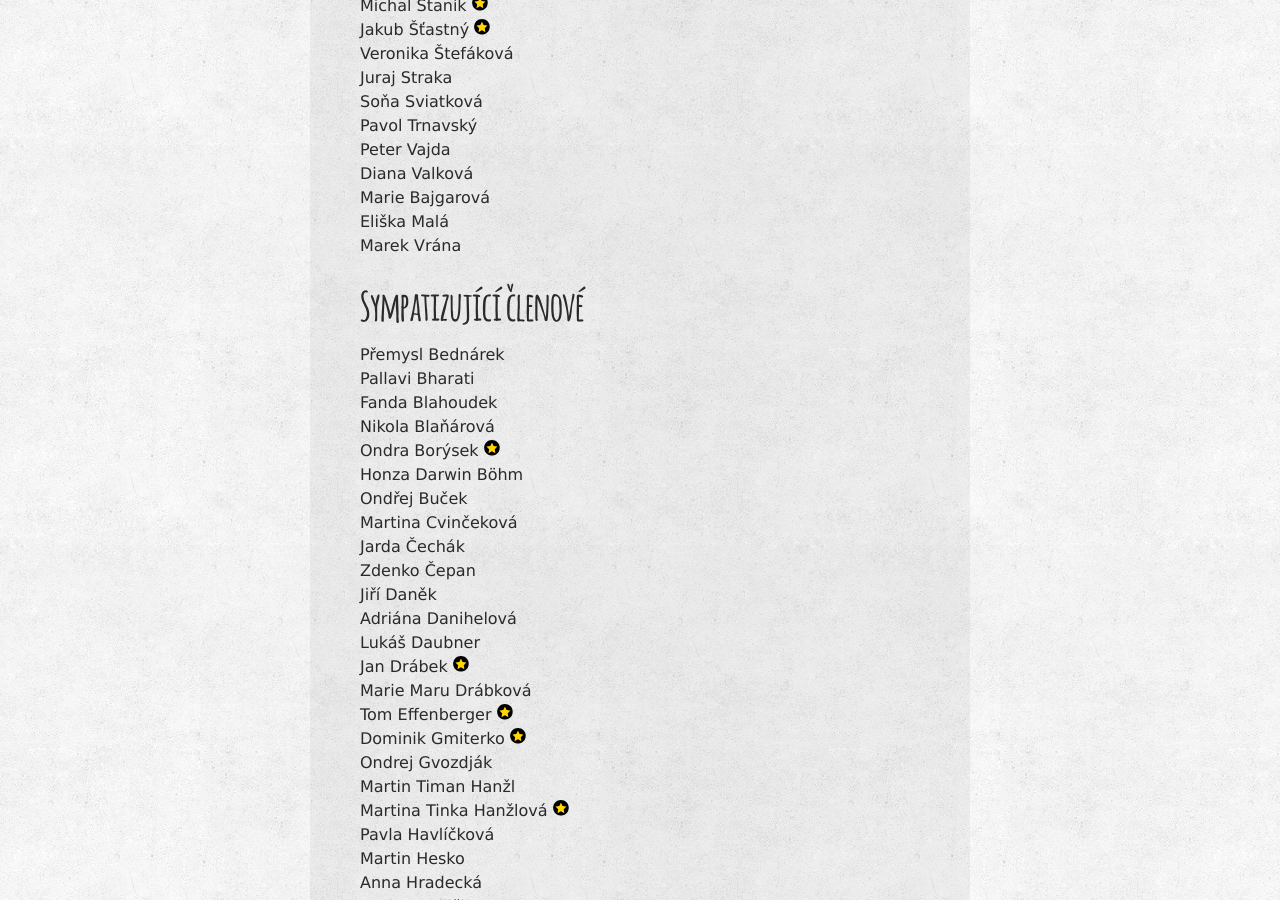
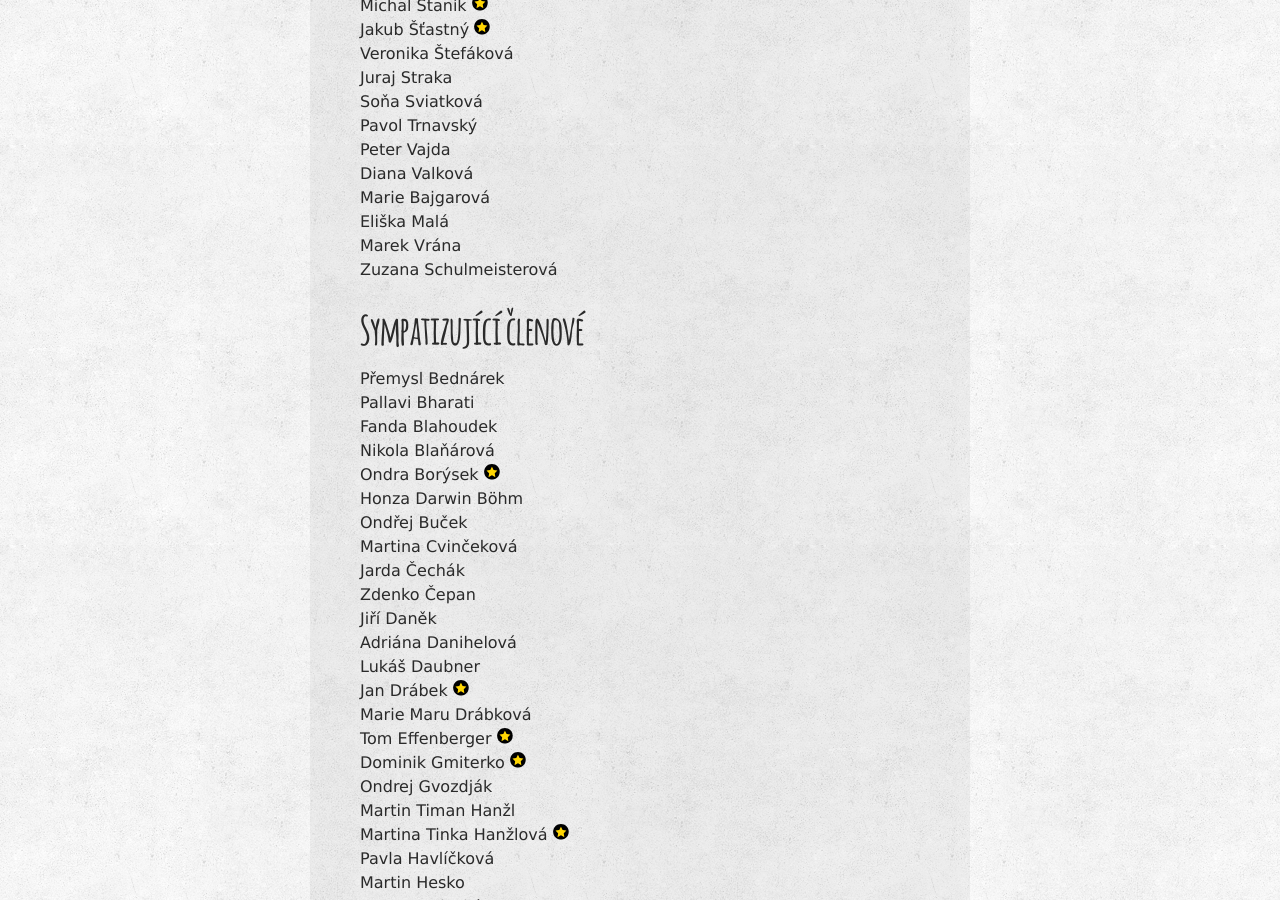
Before and after one commit to zverinec/zverinec-web, a Jekyll site: the page built from _pages/members.md, in a window 1280 px wide and 900 px high, scrolled down 1655 px. Built offline with Jekyll 4.4.1, drawn with Linux system fonts in a browser that asks for light colours; comment, search, counter and statistics services are not loaded.

Commit message:
Update members.md
Added a member

```diff
--- a/_pages/members.md
+++ b/_pages/members.md
@@ -63,6 +63,8 @@ Diana Valková<br/>
 Marie Bajgarová<br/>
 Eliška Malá<br/>
 Marek Vrána<br/>
+Zuzana Schulmeisterová<br/>
+
 
 
 ## Sympatizující členové
```
